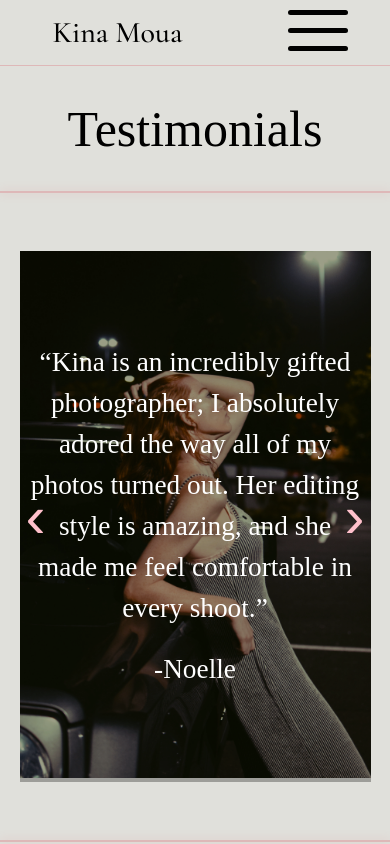
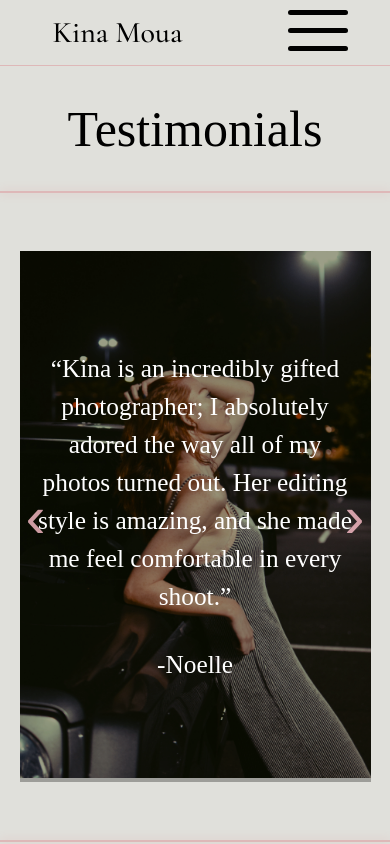
Before and after one commit to RMcLeanDev/KinaMouaPhotography, a React (Create React App) app: page /#/Testimonials in a window 390 px wide. Shown: the top 844 px of the page. Built offline with nearby package versions, Linux system fonts and the light colour scheme; no server answers.

Commit message:
fix some styling issues on mobile

```diff
--- a/src/scss/Testimonials.scss
+++ b/src/scss/Testimonials.scss
@@ -111,9 +111,9 @@
                     background-color: rgba(0,0,0,0.3);
                     color: white;
                     h2{
-                        margin: 10px;
+                        margin: 15px;
                         padding: 0;
-                        font-size: 7vw;
+                        font-size: 6.5vw;
                         font-weight: 400;
                         line-height: 150%;
                         opacity: 1;
@@ -125,6 +125,7 @@
                         color: pink;
                         background-color: rgba(0,0,0,0);
                         border: 0px;
+                        opacity: 0.8;
                     }
                     .nextButton{
                         position: absolute;
@@ -134,6 +135,7 @@
                         background-color: none;
                         background-color: rgba(0,0,0,0);
                         border: 0px;
+                        opacity: 0.8;
                     }
                 }
             }
```
